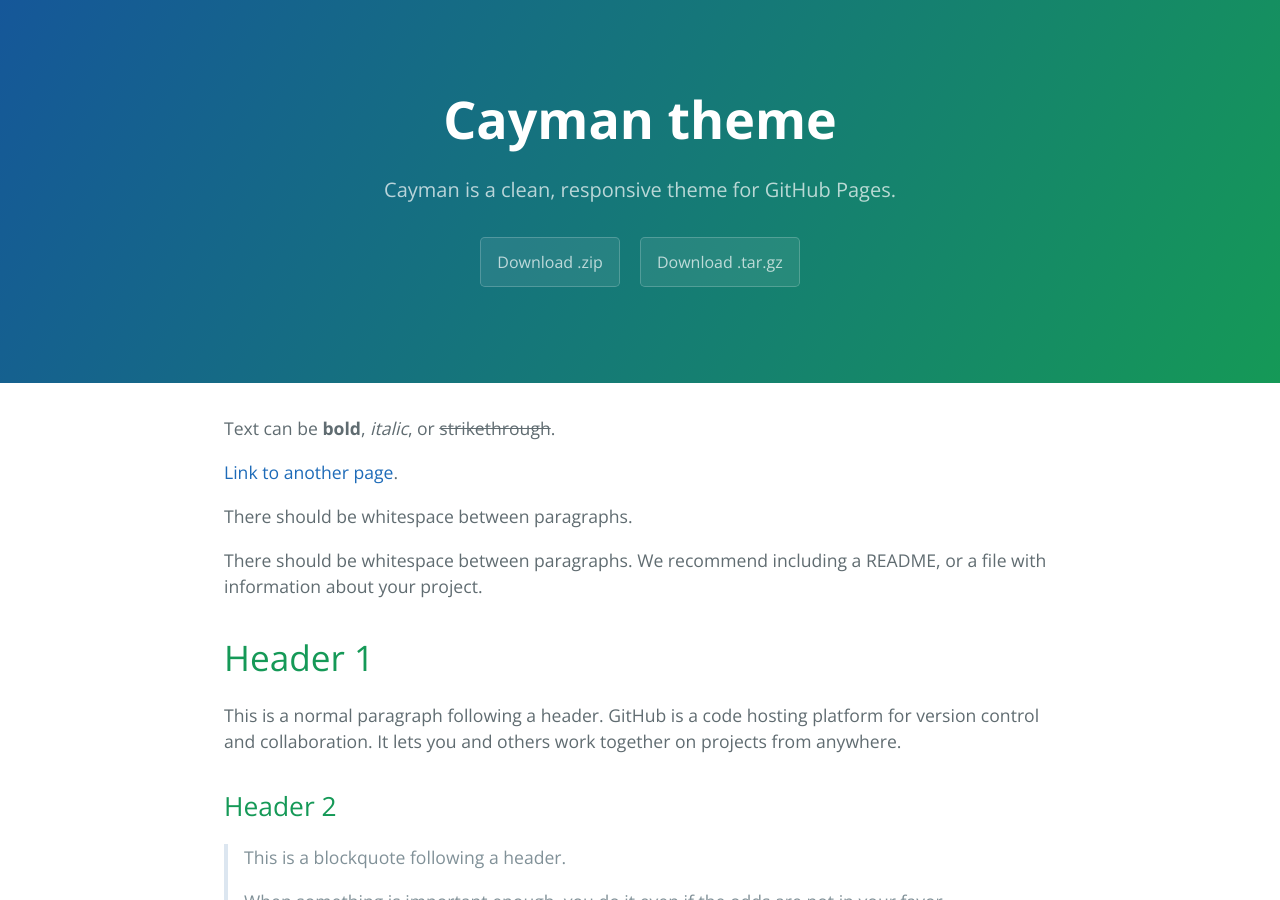
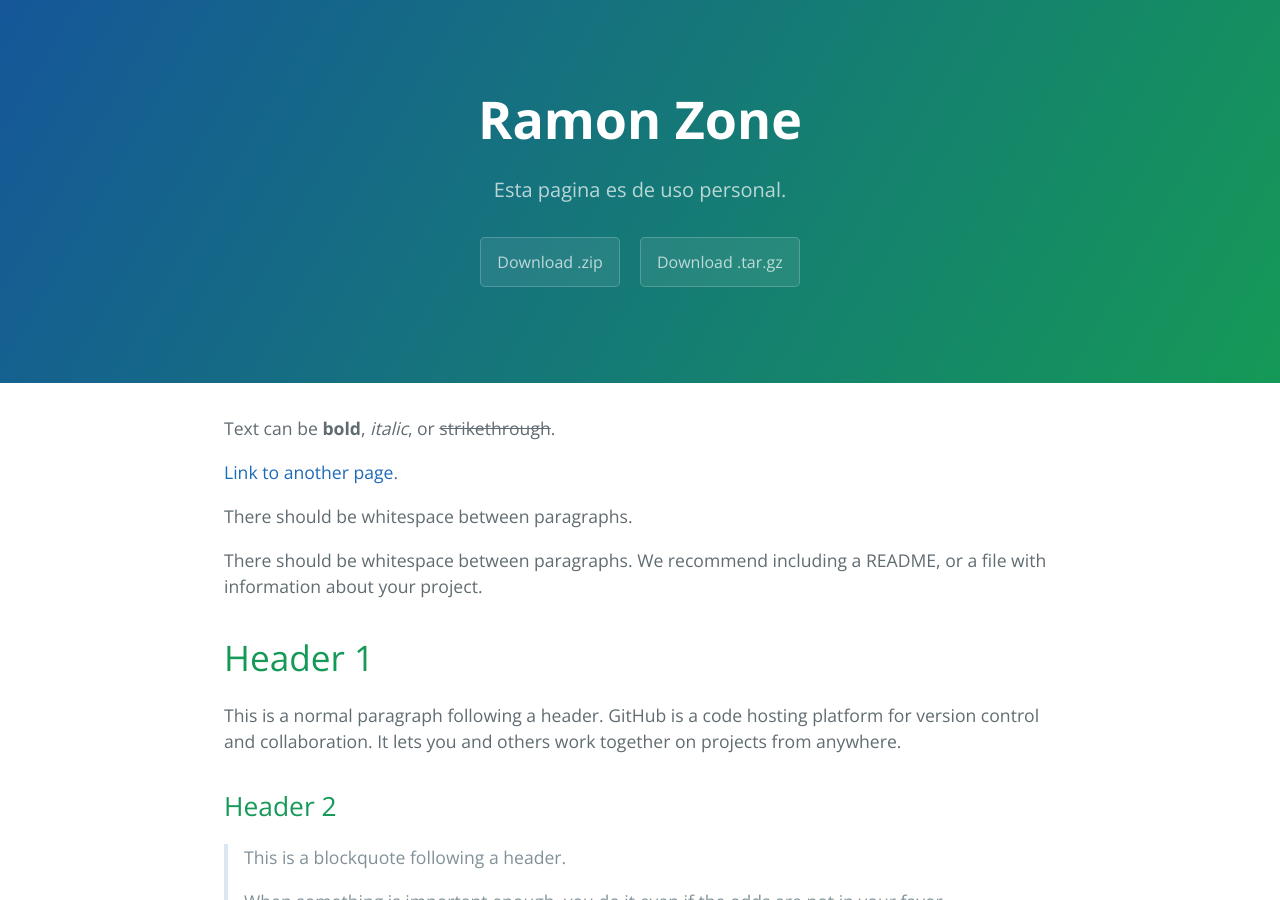
Before and after one commit to Ramonrlb/Ramonrlb.github.io, a Jekyll site: the page built from index.md, in a window 1280 px wide and 900 px high. Built offline with Jekyll 4.4.1, drawn with Linux system fonts in a browser that asks for light colours.

Commit message:
Update _config.yml

```diff
--- a/_config.yml
+++ b/_config.yml
@@ -1,5 +1,5 @@
-title: Cayman theme
-description: Cayman is a clean, responsive theme for GitHub Pages.
+title: Ramon Zone
+description: Esta pagina es de uso personal.
 show_downloads: true
 google_analytics:
 theme: jekyll-theme-cayman
```
